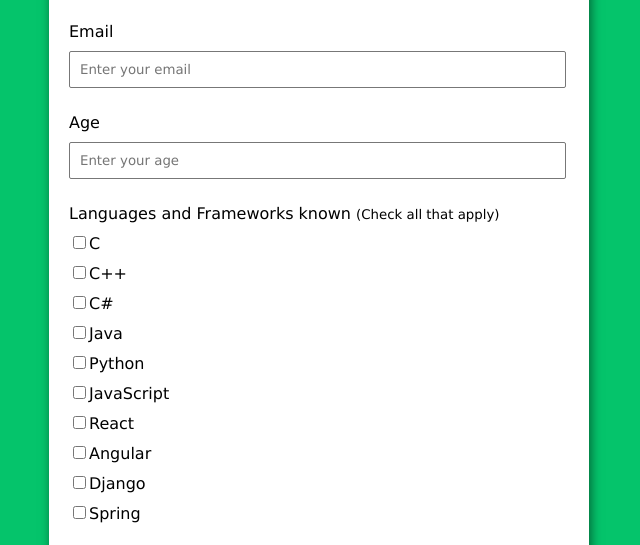
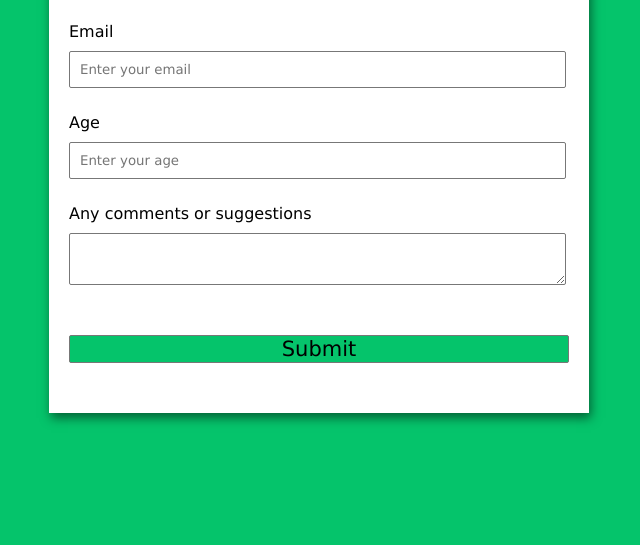
Before and after one commit to harsimranahuja/harsimran_singh, a plain HTML site: page contact.html in a window 1280 px wide. Shown: the part 230-775 px from the top of the page, without its empty margins (321-961 px from the left). Drawn offline with Linux system fonts and the light colour scheme.

Commit message:
Update contact.html

```diff
--- a/contact.html
+++ b/contact.html
@@ -117,45 +117,6 @@
 		</div>
 
 
-
-
-		<div class="form-control">
-			<label>Languages and Frameworks known
-				<small>(Check all that apply)</small>
-			</label>
-			<!-- Input Type Checkbox -->
-			<label for="inp-1">
-				<input type="checkbox"
-					name="inp">C</input></label>
-			<label for="inp-2">
-				<input type="checkbox"
-					name="inp">C++</input></label>
-			<label for="inp-3">
-				<input type="checkbox"
-					name="inp">C#</input></label>
-			<label for="inp-4">
-				<input type="checkbox"
-					name="inp">Java</input></label>
-			<label for="inp-5">
-				<input type="checkbox"
-					name="inp">Python</input></label>
-			<label for="inp-6">
-				<input type="checkbox"
-					name="inp">JavaScript</input></label>
-			<label for="inp-7">
-				<input type="checkbox"
-					name="inp">React</input></label>
-			<label for="inp-7">
-				<input type="checkbox"
-					name="inp">Angular</input></label>
-			<label for="inp-7">
-				<input type="checkbox"
-					name="inp">Django</input></label>
-			<label for="inp-7">
-				<input type="checkbox"
-					name="inp">Spring</input></label>
-		</div>
-
 		<div class="form-control">
 			<label for="comment">
 				Any comments or suggestions
```
